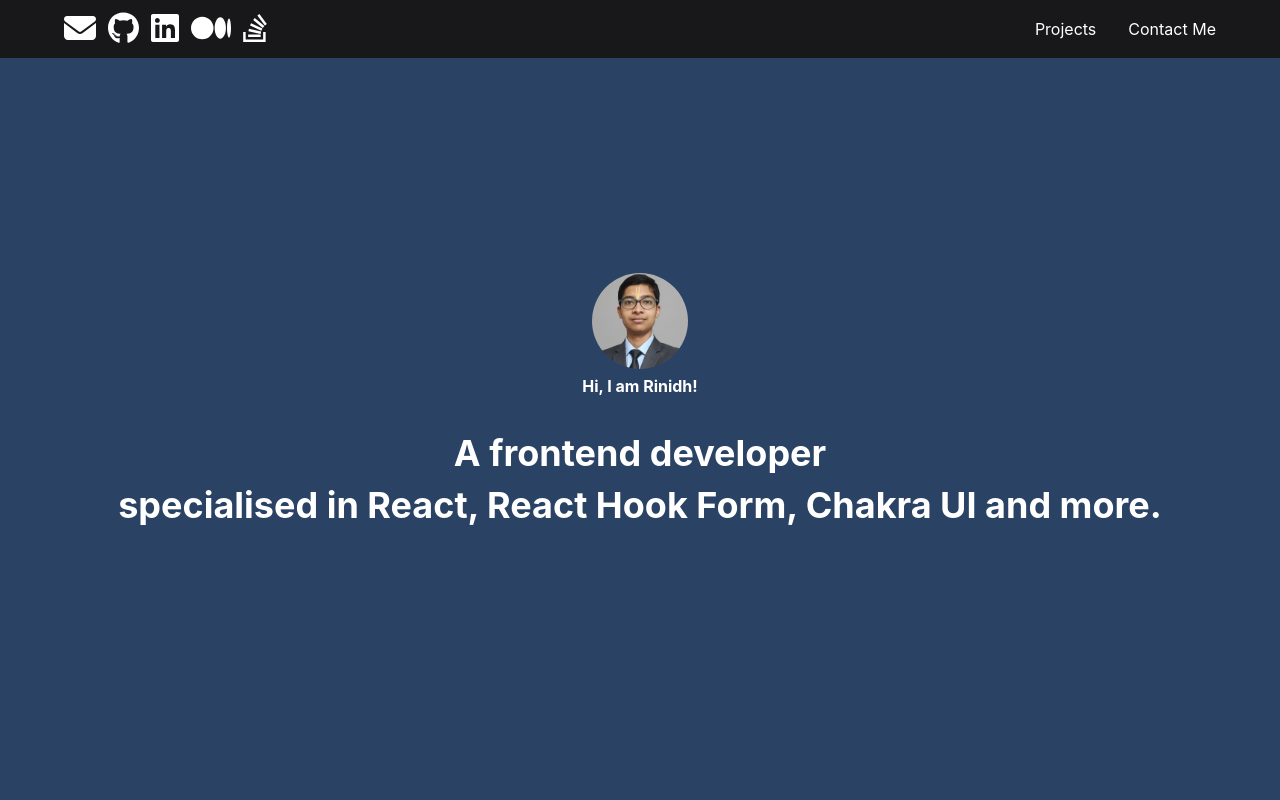
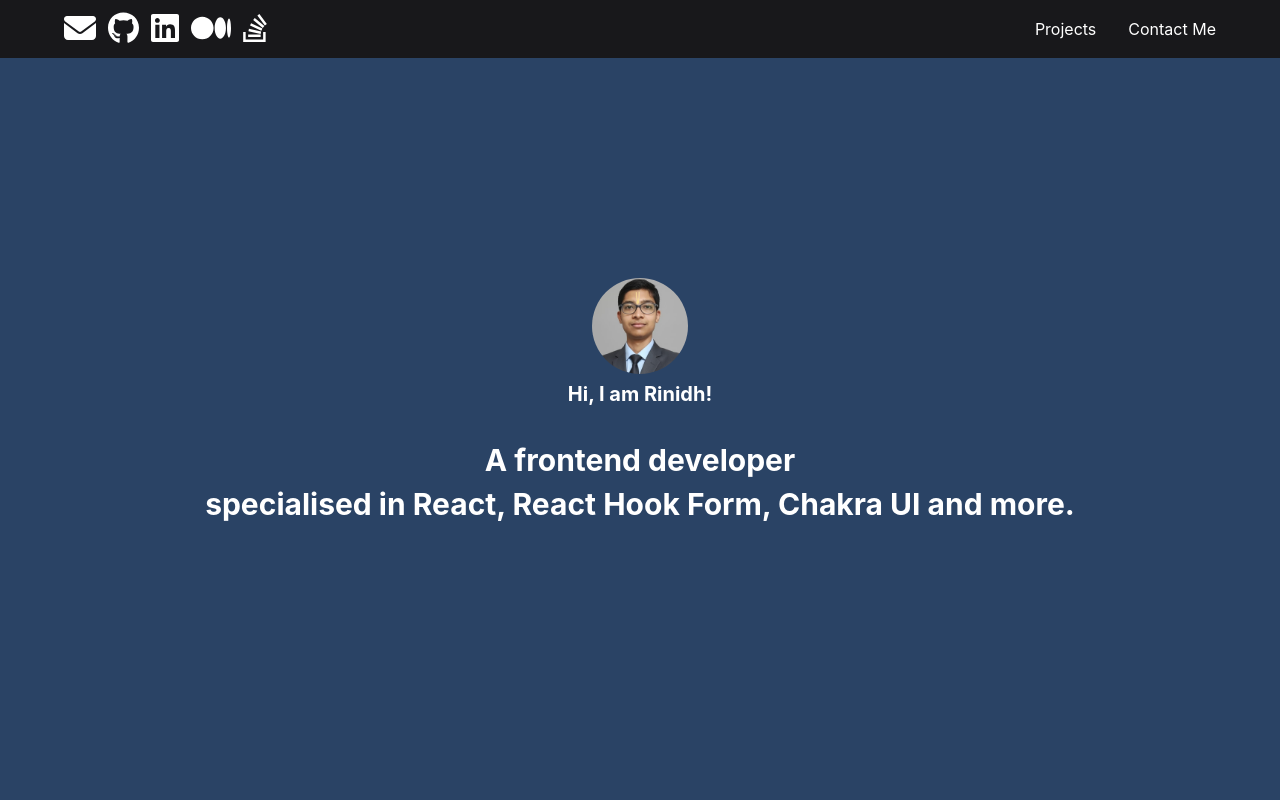
Before and after one commit to Rinidh/bio-site, a React (Create React App) app: page / in a window 1280 px wide. Shown: the top 800 px of the page. Built offline with nearby package versions, Linux system fonts and the light colour scheme.

Commit message:
refactor (design): make text of <option>s visible in the menu, adjust the landing section font sizes and the footer text spacing

```diff
--- a/src/components/ContactMeSection.js
+++ b/src/components/ContactMeSection.js
@@ -17,6 +17,7 @@ import * as Yup from "yup";
 import FullScreenSection from "./FullScreenSection";
 import useSubmit from "../hooks/useSubmit";
 import { useAlertContext } from "../context/alertContext";
+import "../style/ContactMeSection.css";
 
 const LandingSection = () => {
   const { isLoading, response, submit } = useSubmit();
@@ -93,7 +94,12 @@ const LandingSection = () => {
                 isInvalid={formik.touched.type && formik.errors.type}
               >
                 <FormLabel htmlFor="type">Type of enquiry</FormLabel>
-                <Select id="type" name="type" {...formik.getFieldProps("type")}>
+                <Select
+                  id="type"
+                  name="type"
+                  {...formik.getFieldProps("type")}
+                  backgroundColor={"#512DA8"}
+                >
                   <option value="">Select one</option>
                   <option value="hireMe">Freelance project proposal</option>
                   <option value="openSource">
--- a/src/components/Footer.js
+++ b/src/components/Footer.js
@@ -1,5 +1,5 @@
 import React from "react";
-import { Box, Flex } from "@chakra-ui/react";
+import { Box, Flex, Text } from "@chakra-ui/react";
 
 const Footer = () => {
   return (
@@ -14,8 +14,10 @@ const Footer = () => {
           maxWidth="1024px"
           height={16}
         >
-          <p>Rinidh • © 2022</p>
-          <a href="https://github.com/rinidh">Rinidh at Github</a>
+          <Text>Rinidh • © 2022</Text>
+          <Text ml={4} textDecor={"underline"}>
+            <a href="https://github.com/rinidh">Github</a>
+          </Text>
         </Flex>
       </footer>
     </Box>
--- a/src/components/LandingSection.js
+++ b/src/components/LandingSection.js
@@ -18,11 +18,11 @@ const LandingSection = () => (
   >
     <VStack>
       <Avatar src={rinidh} name="Rinidh" size={"xl"} />
-      <Heading size="sm" mb={7}>
+      <Heading size="md" mb={7}>
         {greeting}
       </Heading>
-      <Heading size="xl">{bio1}</Heading>
-      <Heading size="xl">{bio2}</Heading>
+      <Heading size="lg">{bio1}</Heading>
+      <Heading size="lg">{bio2}</Heading>
     </VStack>
   </FullScreenSection>
 );
--- /dev/null
+++ b/src/style/ContactMeSection.css
@@ -0,0 +1,3 @@
+option {
+  color: black;
+}
```
